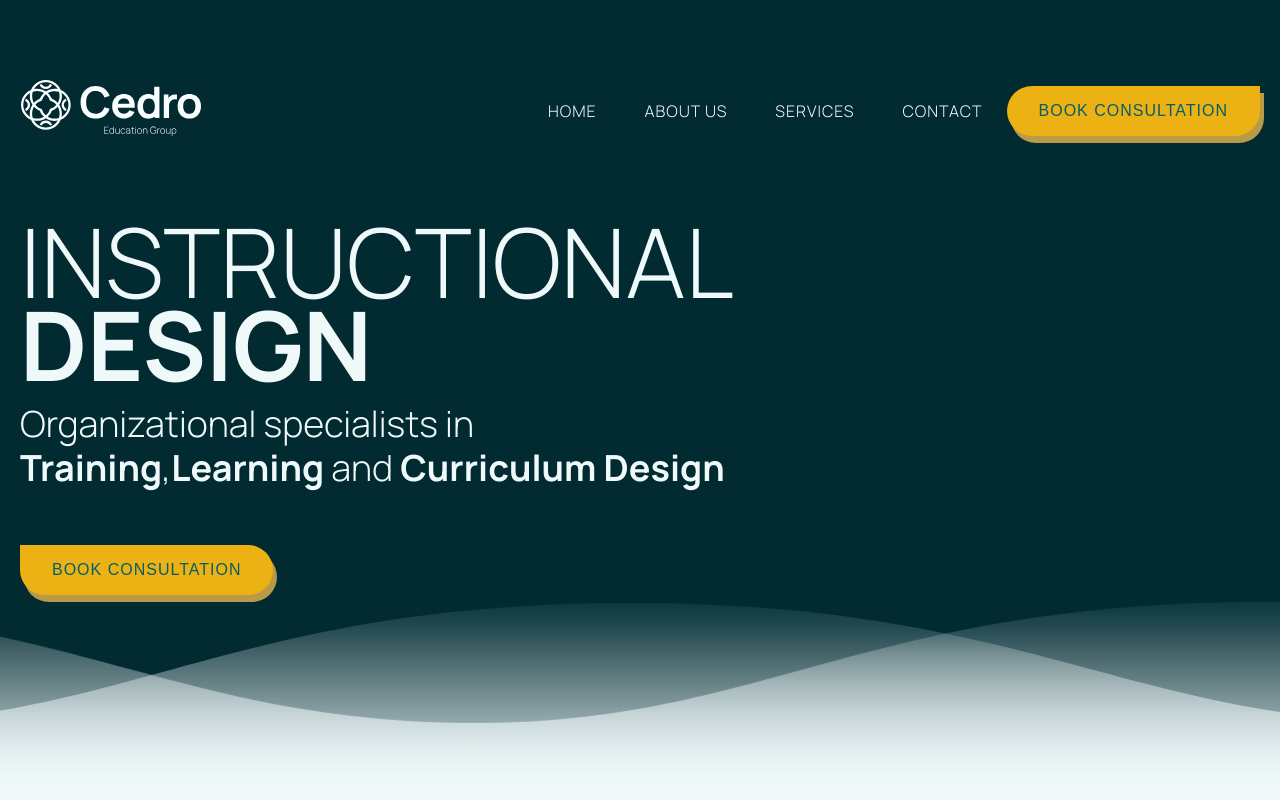
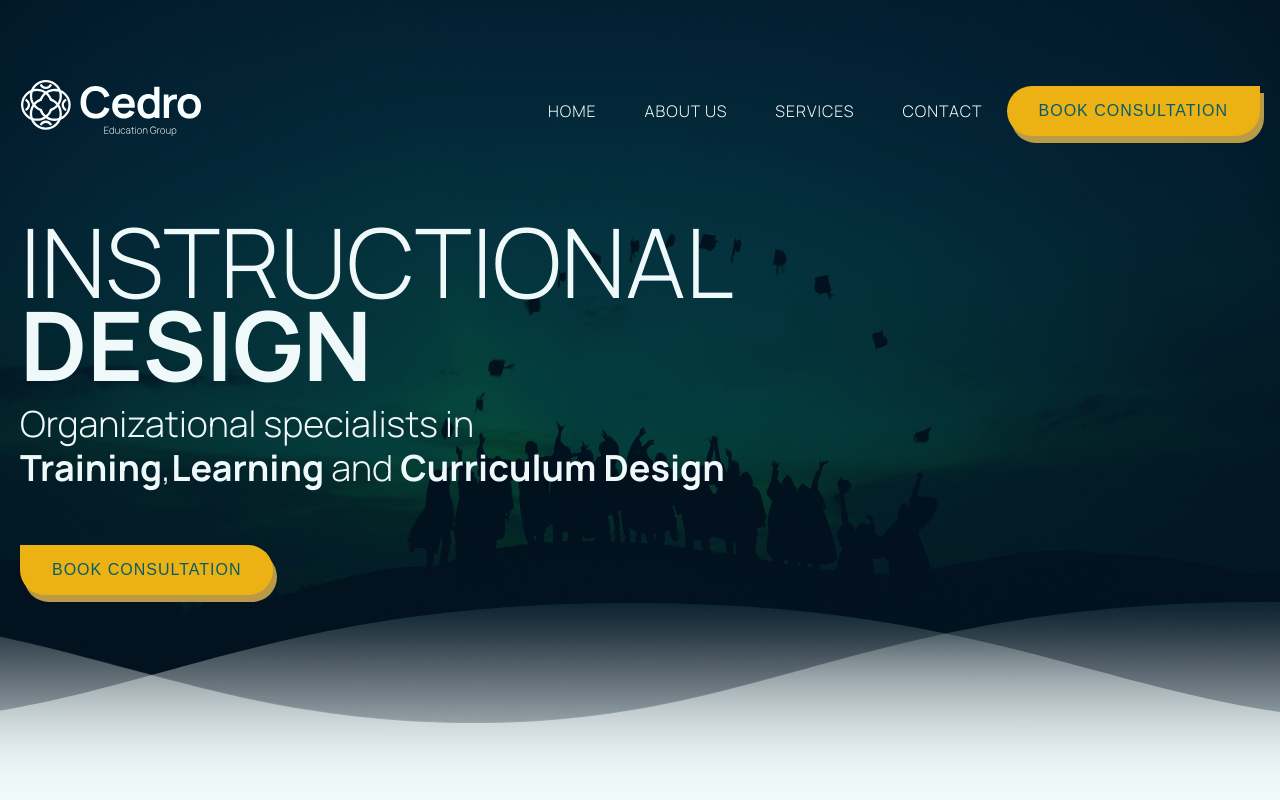
Before and after one commit to gustavonerip/cedroeducation, a plain HTML site: page index.html in a window 1280 px wide. Shown: the top 800 px of the page. Drawn offline with Linux system fonts and the light colour scheme.

Commit message:
Header background added

```diff
--- a/css/_variables.scss
+++ b/css/_variables.scss
@@ -27,7 +27,7 @@ $std-transition: all 0.3s ease;
 
 //MEDIA QUERIES BREAKPOINTS
 $desktop: 1240px;
-$tablet: 768px;
+$tablet: 916px;
 $mobile: 480px;
 
 
--- a/css/style.scss
+++ b/css/style.scss
@@ -30,6 +30,7 @@ body{
     font-family: $font-family;
     color: $darkest-color;
     background-color: $primary-color;
+    overflow-x: hidden;
 }
 .container{
     max-width: $desktop;
@@ -144,13 +145,19 @@ a{
     // POSITION
     z-index: 100;
 
-    // COLORS
-    background-color: $darkest-color;
+    // COLORS & BACKGROUND
+    background: $secondary-color url(../images/background.jpg) no-repeat;
+    background-blend-mode: multiply;
+    background-size: cover;
+    background-position: center center;
 
     // FLEXBOX
     display: flex;
     flex-direction: column;
     justify-content: center;
+
+    // TRANSITION
+    transition: background-size 1s ease;
 
     &--nav{
         // SIZING AND SPACING
```
Also changed, not shown: css/style.css, 1 other file.
